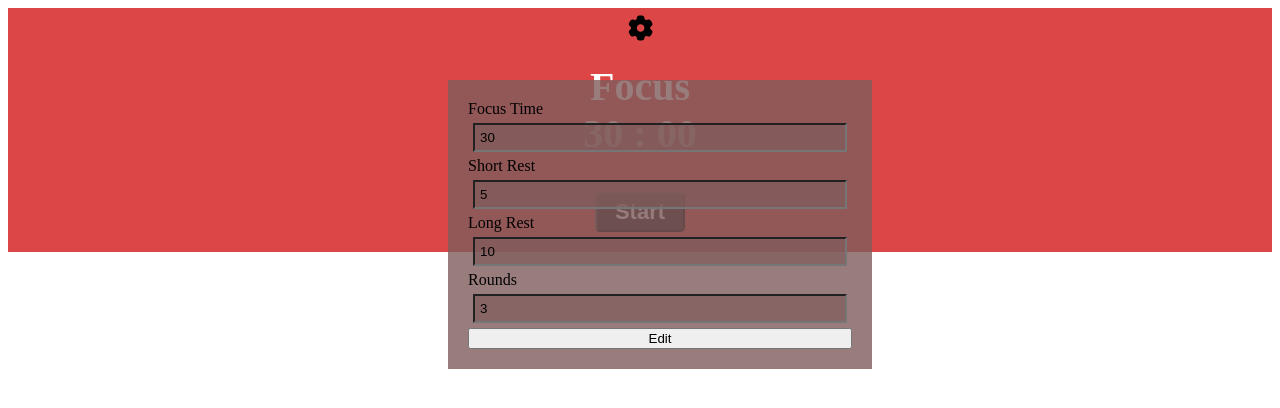
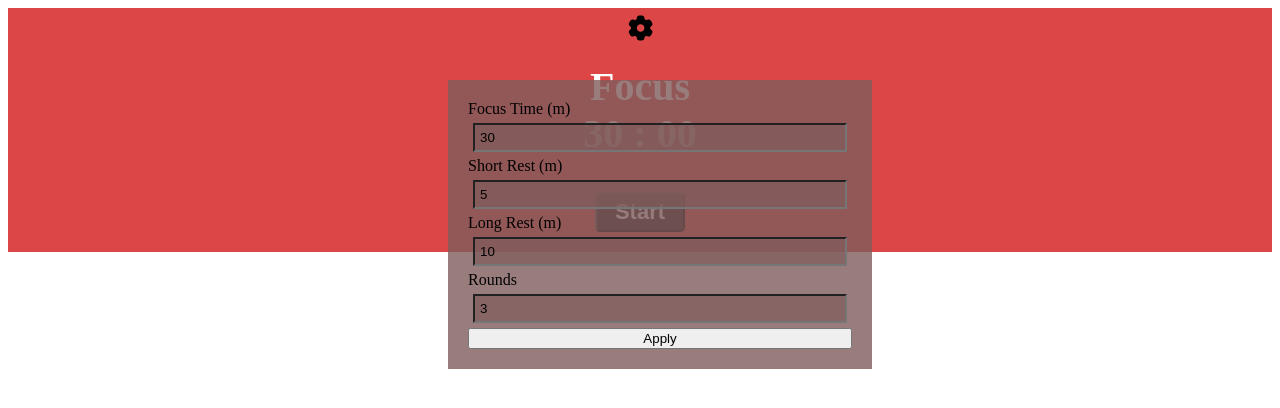
Before and after one commit to Wecpo/Pomodoro, a Vue app: page / in a window 1280 px wide. Both pictures are taken after a click on the icon 640 px from the left and 28 px from the top of the page. Shown: the top 408 px of the page. Built offline with nearby package versions, Linux system fonts and the light colour scheme.

Commit message:
feat: timer settings button and modal settings to change timer settings.

```diff
--- a/src/components/SettingsModal.vue
+++ b/src/components/SettingsModal.vue
@@ -1,30 +1,36 @@
 <script setup lang="ts">
 import { ref } from 'vue'
 
-const props = defineProps({
-  settings: Object,
-})
+interface Props {
+  settings: { focusTime: number, shortBreakTime: number, longBreakTime: number, rounds: number }
+
+}
+const props = defineProps<Props>()
+
+const emit = defineEmits(['close', 'update'])
 
 const settings = ref(props.settings)
 
 function editSettings() {
   const data = JSON.stringify(settings.value)
   localStorage.setItem('timerSettings', data)
+  emit('update')
+  emit('close')
 }
 </script>
 
 <template>
   <form class="modal" @submit.prevent="editSettings">
-    <label>Focus Time</label>
+    <label>Focus Time (m)</label>
     <input v-model="settings.focusTime" type="number">
-    <label>Short Rest</label>
+    <label>Short Rest (m)</label>
     <input v-model="settings.shortBreakTime" type="number">
-    <label>Long Rest</label>
+    <label>Long Rest (m)</label>
     <input v-model="settings.longBreakTime" type="number">
     <label>Rounds</label>
     <input v-model="settings.rounds" type="number">
     <button type="submit">
-      Edit
+      Apply
     </button>
   </form>
 </template>
--- a/src/components/TimerMain.vue
+++ b/src/components/TimerMain.vue
@@ -3,43 +3,50 @@ import SettingsModal from '@/components/SettingsModal.vue'
 import TimerButton from '@/components/TimerButton.vue'
 import { TimerStatus, TimerType } from '@/constants/TimerEnums'
 import { formatTime } from '@/utils/formatTime'
-import { computed, ref } from 'vue'
+import { computed, onMounted, reactive, ref } from 'vue'
 import { useToast } from 'vue-toastification'
 import IconSettings from './icons/IconSettings.vue'
 
 const toast = useToast()
-
+interface ITimerSettings {
+  focusTime: number
+  shortBreakTime: number
+  longBreakTime: number
+  rounds: number
+}
 const defaultTimerSettings = { focusTime: 30, shortBreakTime: 5, longBreakTime: 10, rounds: 3 }
 
-const timerSettings = ref(defaultTimerSettings)
-const settingsData = localStorage.getItem('timerSettings')
-
-if (settingsData) {
-  timerSettings.value = JSON.parse(settingsData)
-}
-
-const focusTime = timerSettings.value.focusTime * 60
-const shortBreakTime = timerSettings.value.shortBreakTime * 60
-const longBreakTime = timerSettings.value.longBreakTime * 60
-const rounds = timerSettings.value.rounds
-
-const timer = ref(focusTime)
+let timerSettings: ITimerSettings = reactive(defaultTimerSettings)
+const timer = ref(timerSettings.focusTime)
 const timerType = ref<TimerType>(TimerType.Focus)
 const timerStatus = ref<TimerStatus>(TimerStatus.Paused)
 const intervalId = ref<number | undefined>()
 const showModal = ref(false)
 
+function fetchSettings() {
+  const settingsData = localStorage.getItem('timerSettings')
+
+  if (settingsData) {
+    timerSettings = JSON.parse(settingsData)
+    timer.value = timerSettings.focusTime
+  }
+}
+
+onMounted(() => {
+  fetchSettings()
+})
+
 function changeTimer() {
   if (timerType.value === TimerType.Focus) {
     timerType.value = TimerType.ShortBreak
-    timer.value = shortBreakTime
+    timer.value = timerSettings.shortBreakTime
     timerStatus.value = TimerStatus.Paused
     toast.success('Помидор завершен!')
     return
   }
   if (timerType.value === TimerType.ShortBreak) {
     timerType.value = TimerType.Focus
-    timer.value = focusTime
+    timer.value = timerSettings.focusTime
     timerStatus.value = TimerStatus.Paused
     toast.info('Короткий перерыв завершен!')
   }
@@ -81,7 +88,7 @@ const isTimerStarted = computed(
     <IconSettings @click="showModal = !showModal" />
     <div class="timerContainer">
       <div>{{ timerType }}</div>
-      <div>{{ formatTime(timer) }}</div>
+      <div>{{ formatTime(timer * 60) }}</div>
     </div>
     <div class="timerButtonsContainer">
       <TimerButton v-if="isTimerPaused" @click="startTimer">
@@ -92,7 +99,7 @@ const isTimerStarted = computed(
       </TimerButton>
     </div>
   </div>
-  <SettingsModal v-if="showModal" :settings="timerSettings" />
+  <SettingsModal v-if="showModal" :settings="timerSettings" @update="fetchSettings" @close="showModal = false" />
 </template>
 
 <style scoped>
```
